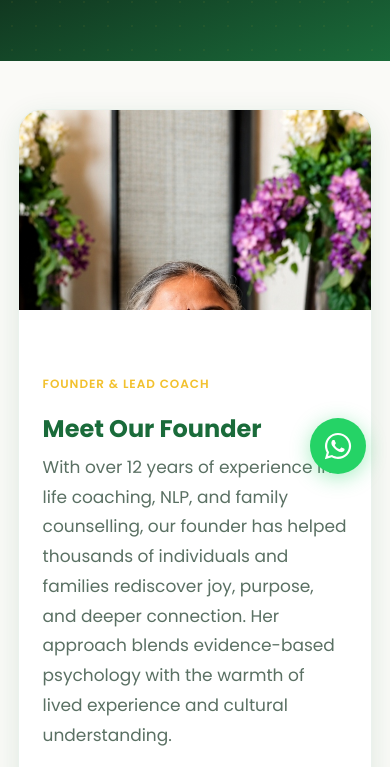
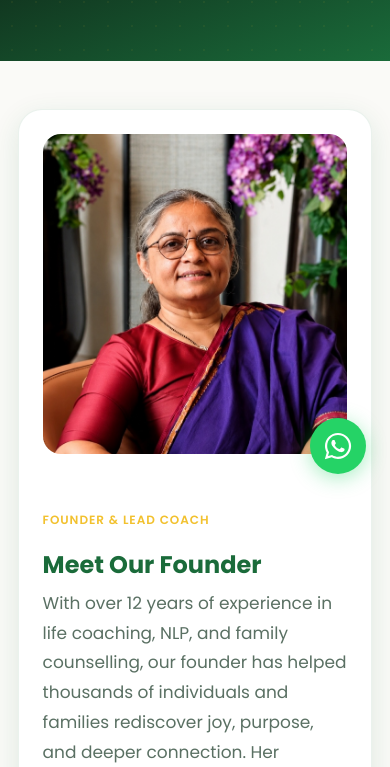
Before and after one commit to arpit4645/NivamWebsite, a plain HTML site: page about.html in a window 390 px wide. Shown: the part 346-1113 px from the top of the page. Drawn offline with nearby package versions, Linux system fonts and the light colour scheme.

Commit message:
Refine founder strip layout with card framing, padding, and rounded image borders

```diff
--- a/css/responsive.css
+++ b/css/responsive.css
@@ -55,8 +55,8 @@
   .form-container     { padding: var(--sp-5) var(--sp-4) !important; }
 
   .founder-strip { grid-template-columns: 1fr; }
-  .founder-strip__img { width: 100%; height: 200px; }
-  .founder-strip__content { padding: var(--sp-6); }
+  .founder-strip__img { width: 100%; height: 320px; }
+  .founder-strip__content { padding: var(--sp-4) 0 0 0; }
 
   .btn--lg { padding: 0.8rem 1.8rem; font-size: var(--fs-sm); }
 
--- a/css/sections.css
+++ b/css/sections.css
@@ -162,11 +162,11 @@
   display: grid; grid-template-columns: auto 1fr;
   gap: var(--sp-10); align-items: center;
   background: var(--clr-white); border-radius: var(--radius-xl);
-  overflow: hidden; box-shadow: var(--shadow-md);
+  padding: var(--sp-6); box-shadow: var(--shadow-md);
   border: 1px solid rgba(26,107,58,0.09);
 }
-.founder-strip__img { width: 280px; height: 320px; object-fit: cover; object-position: top; display: block; }
-.founder-strip__content { padding: var(--sp-10) var(--sp-8) var(--sp-10) 0; }
+.founder-strip__img { width: 300px; height: 360px; object-fit: cover; object-position: center; border-radius: var(--radius-lg); display: block; }
+.founder-strip__content { padding: var(--sp-4) var(--sp-6) var(--sp-4) 0; }
 .founder-strip__name {
   font-size: var(--fs-2xl); font-weight: 700;
   color: var(--clr-green); margin-bottom: var(--sp-1);
```
